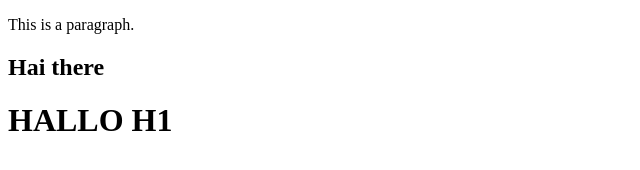
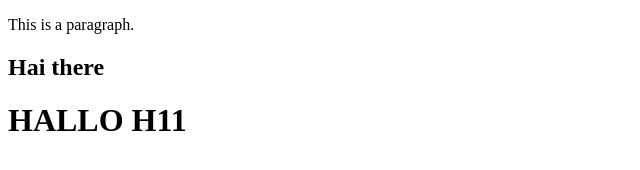
Before and after one commit to badroll2/DST, a plain HTML site: page index.html in a window 1280 px wide. Shown: the full height of the page, 0-640 px from the left. Drawn offline with Linux system fonts and the light colour scheme.

Commit message:
edit index1

```diff
--- a/index.html
+++ b/index.html
@@ -8,7 +8,7 @@
 <p>This is a paragraph.</p>
 <h2>Hai there</h2>
 
-<h1>HALLO H1</h1>
+<h1>HALLO H11</h1>
 
 </body>
 </html>
```
